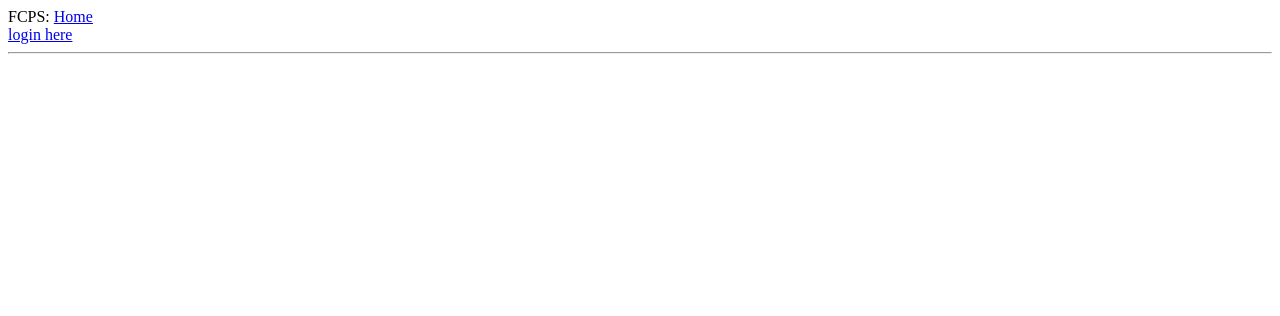
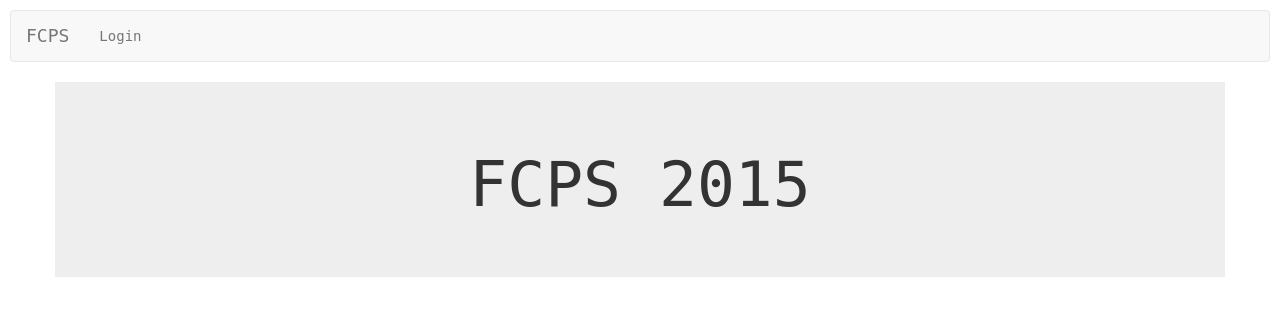
Before and after one commit to mneary1/fcps, a Flask app: page / in a window 1280 px wide. Shown: the top 316 px of the page. Run offline with Flask 2, Linux system fonts and the light colour scheme; some libraries are stand-ins or nearby versions.

Commit message:
beginning of styling, some other things

```diff
--- a/app/__init__.py
+++ b/app/__init__.py
@@ -1,6 +1,7 @@
 from flask import Flask
 from flask.ext.login import LoginManager
 from flask.ext.sqlalchemy import SQLAlchemy
+from flask_bootstrap import Bootstrap
 
 app = Flask(__name__)
 app.config.from_object('config')
@@ -11,5 +12,6 @@ lm = LoginManager()
 lm.login_view = "login"
 lm.init_app(app)
 
+Bootstrap(app)
 
 from app import views, models
--- a/app/forms.py
+++ b/app/forms.py
@@ -7,6 +7,7 @@ from app import app
 class LoginForm(Form):
     username = StringField('username', validators=[DataRequired()])
     password = StringField('password', validators=[DataRequired()])
+    submit = SubmitField("Login")
 
 class UploadForm(Form):
 	upload = FileField('File to be uploaded', validators=[FileRequired(),FileAllowed(app.config['ALLOWED_EXTENSIONS'],"not allowed")])
--- /dev/null
+++ b/app/static/base.css
@@ -0,0 +1,21 @@
+body {
+  font-family: monospace;
+  padding: 10px;
+}
+
+form {
+  display: inline-block;
+  border-radius: 25px;
+  border: 1px solid black;
+  padding: 20px;
+  margin-left: 40%
+}
+
+form #submit {
+  margin-left: 30%;
+  margin-right: 30%;
+}
+
+#welcome {
+	text-align: center;
+}
--- a/app/templates/base.html
+++ b/app/templates/base.html
@@ -1,24 +1,44 @@
-<html>
-    <title> FCPS 2015 </title>
-    <body>
-    <div>FCPS: <a href="/home">Home</a></div>
-    {% if not current_user.is_authenticated() %}
-    <div><a href="/login">login here</a></div>
-    {% else %}
-    <div><a href="/upload">upload a file</a></div>
-    <div><a href="/logout">log out</a></div>
-    <p>Hi, {{ current_user.username }} </p>
-    {% endif %}
-    {% with messages = get_flashed_messages() %}
-        {% if messages %}
-        <ul>
-            {% for message in messages %}
-                <li> {{ message }} </li>
-            {% endfor %}
-        </ul>
-        {% endif %}
-    {% endwith %}
-    <hr>
-    {% block content %} {% endblock %}
-    </body>
-</html>
+{% extends "bootstrap/base.html" %}
+
+{% block styles %}
+{{super()}}
+    <link rel="stylesheet" href="{{url_for('.static', filename='base.css')}}">
+{% endblock %}
+
+{% block title %}FCPS Seattle 2015{% endblock %}
+
+{% block navbar %}
+<div class="navbar navbar-default">
+    <div class="container-fluid">
+        <div class="navbar-header">
+            <a class="navbar-brand" href="/home">FCPS</a>
+        </div>
+        <div>
+            <ul class="nav navbar-nav">
+                {% if current_user.is_authenticated() %}
+                <li>
+                    <a href="/logout">Logout</a>
+                </li>
+                <li {%if request.path == "/upload"%}class="active"{%endif%}>
+                    <a href="/upload">Upload</a>
+                </li>
+                <li {%if request.path == "/resources"%}class="active"{%endif%}>
+                    <a href="/resoruces">Resources</a>
+                </li>
+                {%else%}
+                <li {%if request.path == "/login"%}class="active"{%endif%}>
+                    <a href="/login"> Login </a>
+                </li>
+                {%endif%}
+            </ul>
+        </div>
+    </div>
+</div>
+{% endblock %}
+
+{% block content %}
+<div class="jumbotron container" id="welcome">
+    <h1> FCPS 2015 </h1>
+
+</div>
+{% endblock %}
```
Also changed, not shown: app/templates/login.html (+4 -12 lines), app/templates/upload.html (+2 -9 lines).
